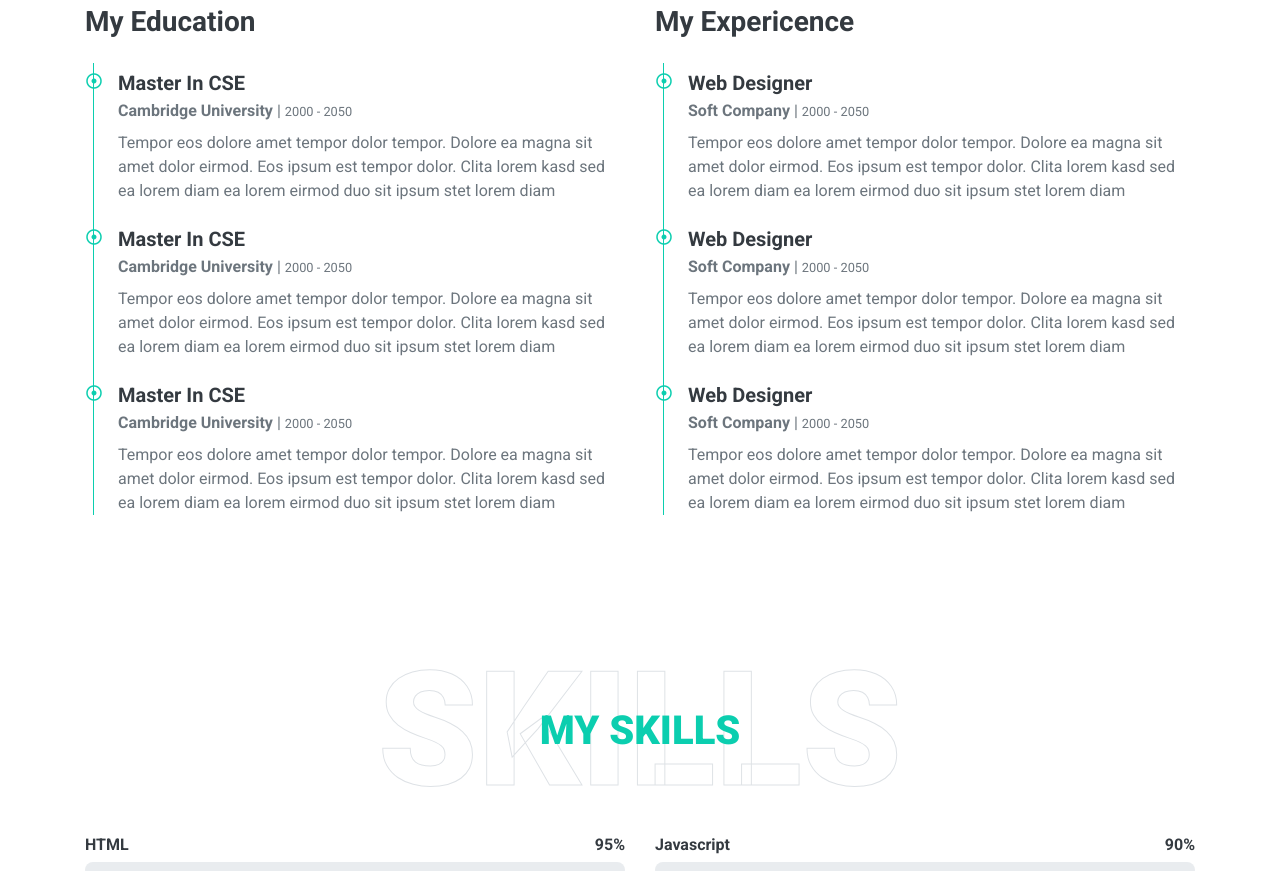
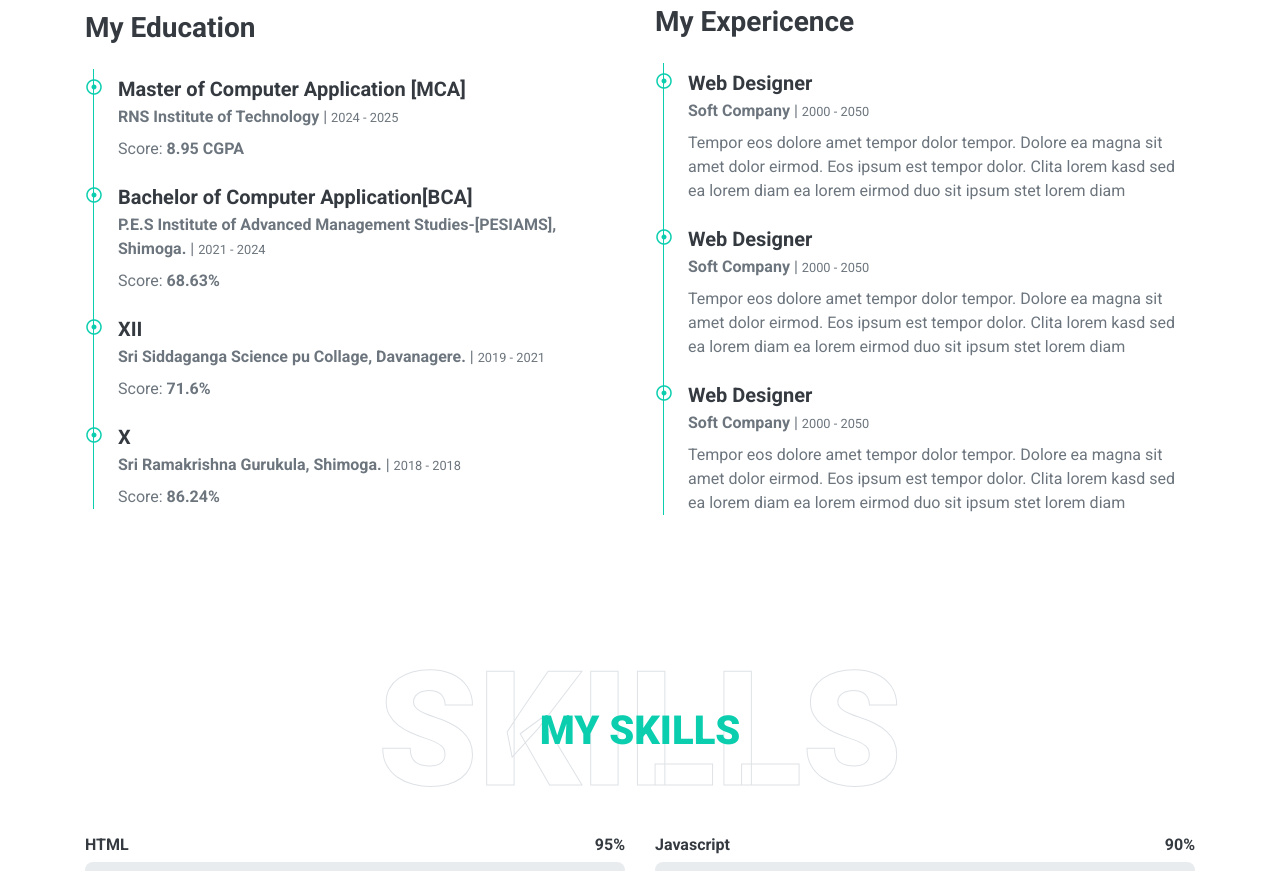
Before and after one commit to chethan-hc-04/portfolio-, a plain HTML site: page index.html in a window 1280 px wide. Shown: the part 1832-2703 px from the top of the page. Drawn offline with nearby package versions, Linux system fonts and the light colour scheme; a script that the page names is missing.

Commit message:
add files

```diff
--- a/index.html
+++ b/index.html
@@ -18,9 +18,6 @@
     <!-- Font Awesome -->
     <link href="https://cdnjs.cloudflare.com/ajax/libs/font-awesome/5.10.0/css/all.min.css" rel="stylesheet">
 
-    <!-- Libraries Stylesheet -->
-    <link href="lib/owlcarousel/assets/owl.carousel.min.css" rel="stylesheet">
-    <link href="lib/lightbox/css/lightbox.min.css" rel="stylesheet">
 
     <!-- Customized Bootstrap Stylesheet -->
     <link href="css/style.css" rel="stylesheet">
@@ -102,21 +99,28 @@
                     <div class="border-left border-primary pt-2 pl-4 ml-2">
                         <div class="position-relative mb-4">
                             <i class="far fa-dot-circle text-primary position-absolute" style="top: 2px; left: -32px;"></i>
-                            <h5 class="font-weight-bold mb-1">Master In CSE</h5>
-                            <p class="mb-2"><strong>Cambridge University</strong> | <small>2000 - 2050</small></p>
-                            <p>Tempor eos dolore amet tempor dolor tempor. Dolore ea magna sit amet dolor eirmod. Eos ipsum est tempor dolor. Clita lorem kasd sed ea lorem diam ea lorem eirmod duo sit ipsum stet lorem diam</p>
+                            <h5 class="font-weight-bold mb-1"> Master of Computer Application [MCA]</h5>
+                            <p class="mb-2"><strong>RNS Institute of Technology</strong> | <small>2024 - 2025</small></p>
+                            <p> Score: <b>8.95 CGPA</b></p>
                         </div>
                         <div class="position-relative mb-4">
                             <i class="far fa-dot-circle text-primary position-absolute" style="top: 2px; left: -32px;"></i>
-                            <h5 class="font-weight-bold mb-1">Master In CSE</h5>
-                            <p class="mb-2"><strong>Cambridge University</strong> | <small>2000 - 2050</small></p>
-                            <p>Tempor eos dolore amet tempor dolor tempor. Dolore ea magna sit amet dolor eirmod. Eos ipsum est tempor dolor. Clita lorem kasd sed ea lorem diam ea lorem eirmod duo sit ipsum stet lorem diam</p>
+                            <h5 class="font-weight-bold mb-1">Bachelor of Computer Application[BCA] </h5>
+                            <p class="mb-2"><strong> P.E.S Institute of Advanced Management
+                                Studies-[PESIAMS], Shimoga.   </strong> | <small>2021 - 2024</small></p>
+                                <p> Score: <b>68.63%</b></p>
                         </div>
                         <div class="position-relative mb-4">
                             <i class="far fa-dot-circle text-primary position-absolute" style="top: 2px; left: -32px;"></i>
-                            <h5 class="font-weight-bold mb-1">Master In CSE</h5>
-                            <p class="mb-2"><strong>Cambridge University</strong> | <small>2000 - 2050</small></p>
-                            <p>Tempor eos dolore amet tempor dolor tempor. Dolore ea magna sit amet dolor eirmod. Eos ipsum est tempor dolor. Clita lorem kasd sed ea lorem diam ea lorem eirmod duo sit ipsum stet lorem diam</p>
+                            <h5 class="font-weight-bold mb-1">XII</h5>
+                            <p class="mb-2"><strong> Sri Siddaganga Science pu Collage, Davanagere.   </strong> | <small>2019 - 2021</small></p>
+                            <p> Score: <b>71.6%</b></p>
+                        </div>
+                        <div class="position-relative mb-4">
+                            <i class="far fa-dot-circle text-primary position-absolute" style="top: 2px; left: -32px;"></i>
+                            <h5 class="font-weight-bold mb-1"> X </h5>
+                            <p class="mb-2"><strong> Sri Ramakrishna Gurukula, Shimoga. </strong> | <small>2018 - 2018</small></p>
+                            <p> Score: <b>86.24% </b></p>
                         </div>
                     </div>
                 </div>
```
